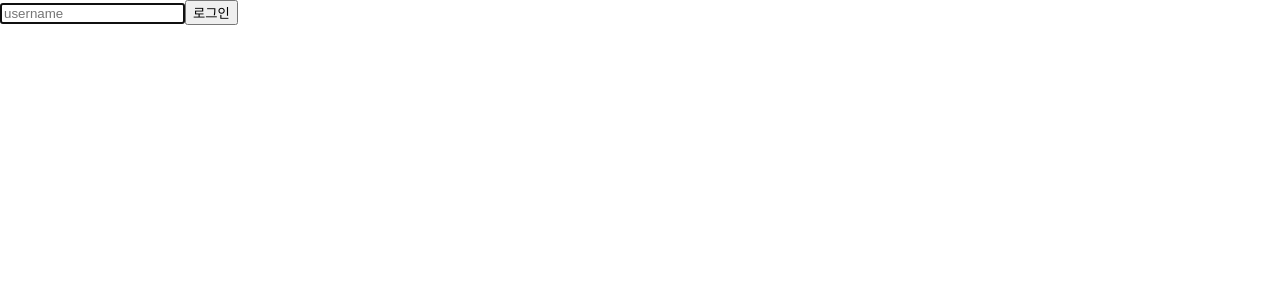
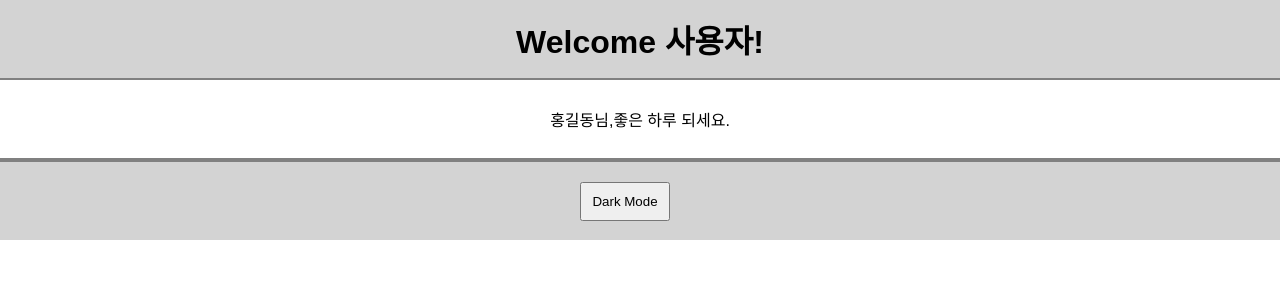
Before and after one commit to braverokmc79/react-hooks-drunk, a React (Create React App) app: page / in a window 1280 px wide. Shown: the top 300 px of the page. Built offline with nearby package versions, Linux system fonts and the light colour scheme.

Commit message:
5.useContext + Context API

```diff
--- a/src/components/App.js
+++ b/src/components/App.js
@@ -8,6 +8,7 @@
 import Stu3And2 from './views/Section3/Stu3And2';
 import Stu3And3 from './views/Section3/Stu3And3';
 import Stu4And1 from './views/Section4/Stu4And1';
+import Stu5And1 from './views/Section5/Stu5And1';
 
 function App() {
   //const [ShowTimer, setShowTimer] = useState(false);
@@ -29,7 +30,12 @@
       {/* <Stu3And3 /> */}
 
       {/* 4.useRef 완벽 정리 2# DOM 요소 접근  */}
-      <Stu4And1 />
+      {/* <Stu4And1 /> */}
+
+
+      {/* 5.useContext + Context API  */}
+      <Stu5And1 />
+
 
     </div>
   );
--- /dev/null
+++ b/src/components/views/Section5/Content.js
@@ -0,0 +1,17 @@
+import React, { useContext } from 'react'
+import { ThemeContext } from './context/ThemeContext';
+
+function Content() {
+
+    const { isDark } = useContext(ThemeContext);
+
+    return (
+        <div className='header' style={{ backgroundColor: isDark ? 'black' : 'white', color: isDark ? 'white' : 'black' }}>
+
+            <p>홍길동님,좋은 하루 되세요.</p>
+
+        </div>
+    )
+}
+
+export default Content
--- /dev/null
+++ b/src/components/views/Section5/Footer.js
@@ -0,0 +1,23 @@
+import React, { useContext } from 'react'
+import { ThemeContext } from './context/ThemeContext';
+
+function Footer(porps) {
+
+    const { isDark, setIsDark } = useContext(ThemeContext);
+
+
+    const toggleTheme = () => {
+        setIsDark(!isDark);
+    }
+
+    return (
+        <footer className='footer'
+            style={{ backgroundColor: isDark ? 'black' : 'lightgray' }}>
+
+
+            <button className='button' onClick={toggleTheme}>Dark Mode</button>
+        </footer>
+    )
+}
+
+export default Footer
--- /dev/null
+++ b/src/components/views/Section5/Header.js
@@ -0,0 +1,18 @@
+import React, { useContext } from 'react'
+import { ThemeContext } from './context/ThemeContext';
+import { UserContext } from './context/UserContext';
+
+function Header() {
+
+    const { isDark } = useContext(ThemeContext);
+    const user = useContext(UserContext);
+
+
+    return (
+        <header className='header' style={{ backgroundColor: isDark ? 'black' : 'lightgray', color: isDark ? 'white' : 'black' }}>
+            <h1>Welcome {user}!</h1>
+        </header>
+    )
+}
+
+export default Header
--- /dev/null
+++ b/src/components/views/Section5/Page.js
@@ -0,0 +1,27 @@
+import React, { useContext } from 'react'
+import Header from './Header';
+import Content from './Content';
+import Footer from './Footer';
+import { ThemeContext } from './context/ThemeContext';
+
+function Page({ isDark, setIsDark }) {
+
+    const data = useContext(ThemeContext);
+    console.log("data1 ", data);
+
+    return (
+        // <div className='page'>
+        //     <Header isDark={isDark} />
+        //     <Content isDark={isDark} />
+        //     <Footer isDark={isDark} setIsDark={setIsDark} />
+        // </div>
+
+        <div className='page'>
+            <Header />
+            <Content />
+            <Footer />
+        </div>
+    )
+}
+
+export default Page
--- /dev/null
+++ b/src/components/views/Section5/Section5.css
@@ -0,0 +1,43 @@
+* {
+  box-sizing: border-box;
+  margin: 0;
+  font-family: sans-serif;
+}
+
+.page {
+  width: 100%;
+  height: 100vh;
+  display: flex;
+  flex-direction: column;
+}
+
+.header {
+  width: 100%;
+  height: 80px;
+  border-bottom: 2px solid gray;
+  display: flex;
+  justify-content: center;
+  align-items: center;
+}
+
+.content {
+  flex: 1;
+  display: flex;
+  justify-content: center;
+  align-items: center;
+  font-size: 30px;
+}
+
+.footer {
+  width: 100%;
+  height: 80px;
+  border-top: 2px solid gray;
+  display: flex;
+  justify-content:center;
+  align-items: center;
+}
+
+.button {
+  padding: 10px;
+  margin-right: 30px;
+}
--- /dev/null
+++ b/src/components/views/Section5/Stu5And1.js
@@ -0,0 +1,24 @@
+import React from 'react'
+import { useState } from 'react';
+import Page from './Page';
+import "../../../App.css"
+import "./Section5.css";
+import { ThemeContext } from './context/ThemeContext';
+import { UserContext } from './context/UserContext';
+
+
+function Stu5And1() {
+    const [isDark, setIsDark] = useState(false);
+
+    return (
+        //  <Page isDark={isDark} setIsDark={setIsDark} />
+
+        <UserContext.Provider value={'사용자'} >
+            <ThemeContext.Provider value={{ isDark, setIsDark }}>
+                <Page />
+            </ThemeContext.Provider>
+        </UserContext.Provider>
+    )
+}
+
+export default Stu5And1
--- /dev/null
+++ b/src/components/views/Section5/context/ThemeContext.js
@@ -0,0 +1,3 @@
+import { createContext } from 'react'
+
+export const ThemeContext = createContext(null);
--- /dev/null
+++ b/src/components/views/Section5/context/UserContext.js
@@ -0,0 +1,3 @@
+import { createContext } from 'react';
+
+export const UserContext = createContext(null);
```
